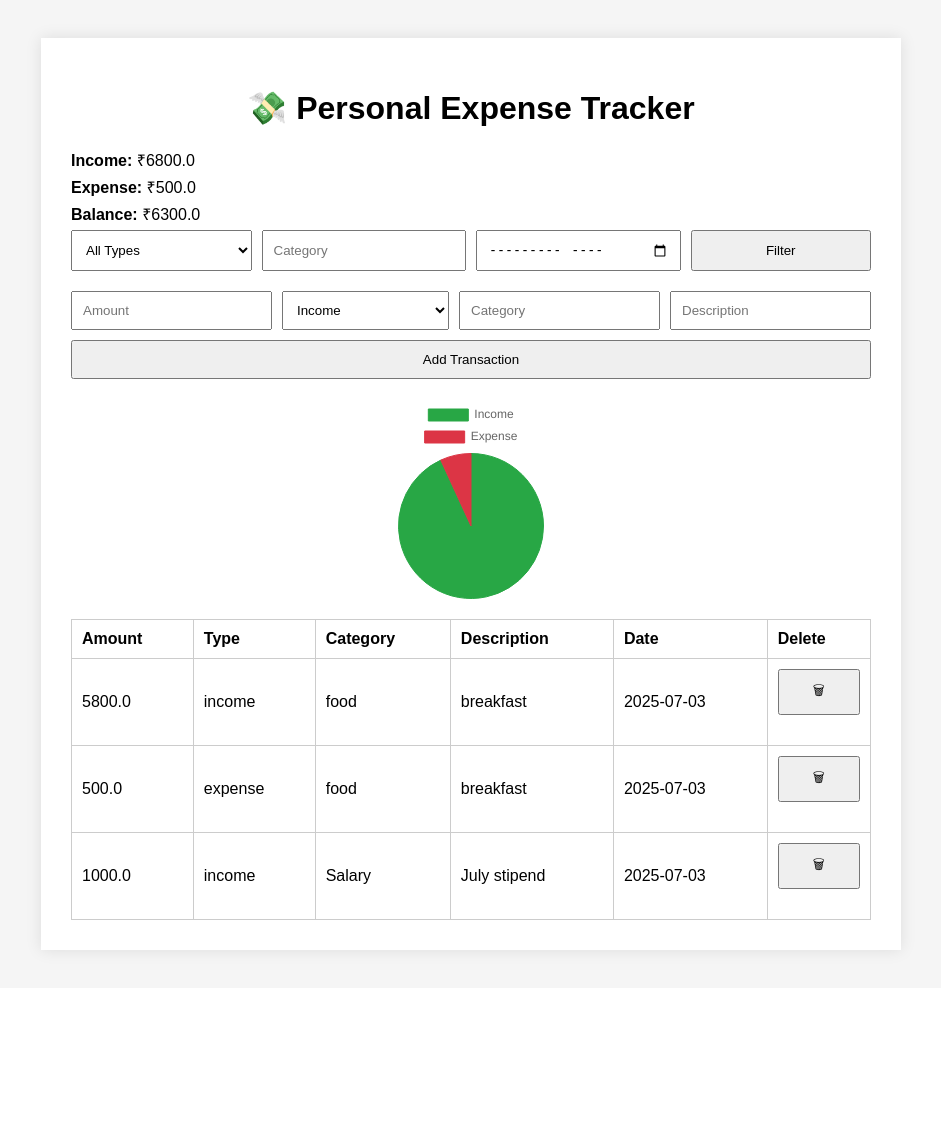
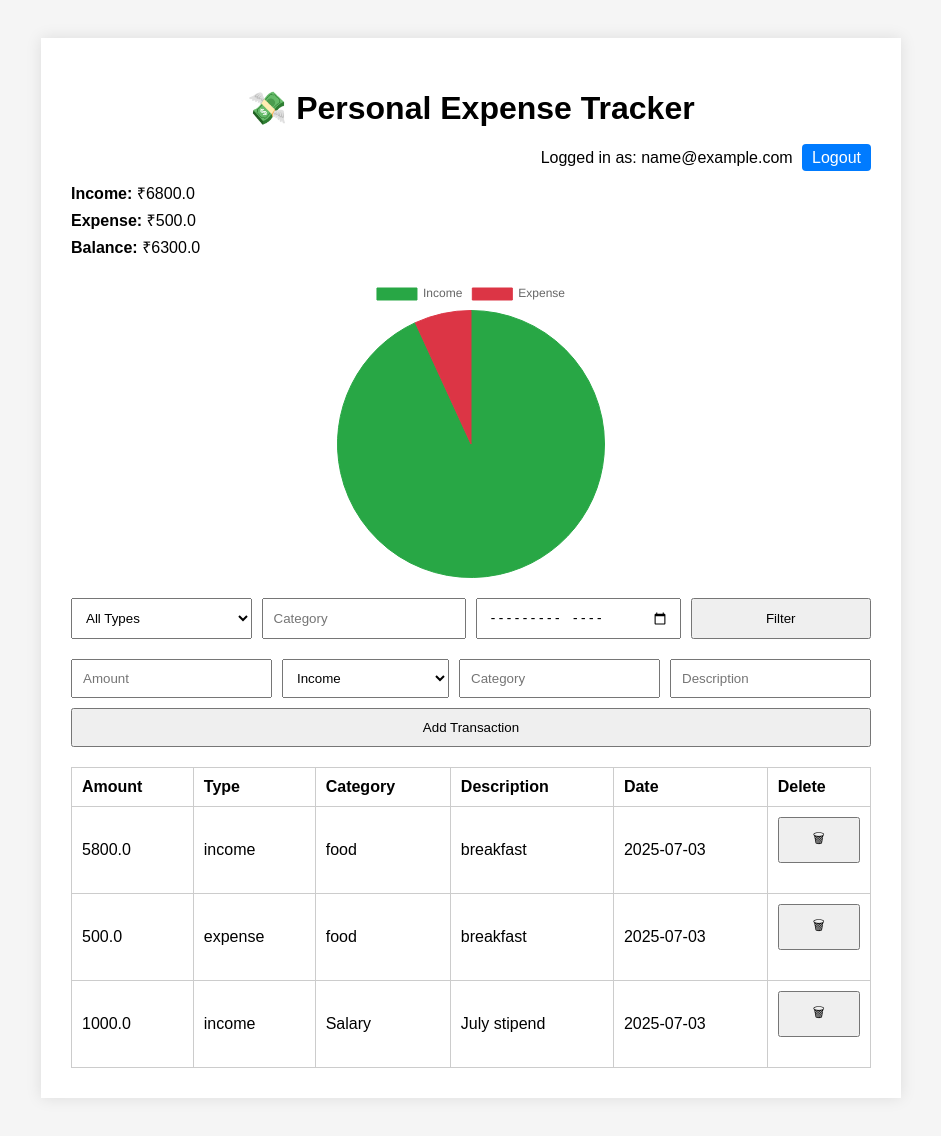
Before and after one commit to Mahesh-git888/Expense_Tracker, a Flask app: page / in a window 1280 px wide. Shown: the whole page, without its empty margins (169-1110 px from the left). Before the commit the page ends 959 px from the top, so only its background shows below. Run offline with Flask 3, Linux system fonts and the light colour scheme; the visitor is signed in with stand-in values (Sample User, id 1); data comes from the database, SQL or seed files in the repository.

Commit message:
Update index.html

```diff
--- a/Templates/index.html
+++ b/Templates/index.html
@@ -3,16 +3,50 @@
 <head>
     <title>Expense Tracker</title>
     <link rel="stylesheet" href="{{ url_for('static', filename='style.css') }}">
+    <style>
+        #balanceChart {
+            width: 300px !important;
+            height: 300px !important;
+            margin: 20px auto;
+            display: block;
+        }
+        .auth-buttons {
+            text-align: right;
+            margin-bottom: 15px;
+        }
+        .auth-buttons a {
+            padding: 5px 10px;
+            text-decoration: none;
+            border-radius: 4px;
+            background-color: #007bff;
+            color: white;
+            margin-left: 5px;
+        }
+    </style>
 </head>
 <body>
     <div class="container">
         <h1>💸 Personal Expense Tracker</h1>
 
+        <!-- Login/Logout -->
+        <div class="auth-buttons">
+            {% if current_user.is_authenticated %}
+                <span>Logged in as: {{ current_user.email }}</span>
+                <a href="{{ url_for('logout') }}">Logout</a>
+            {% else %}
+                <a href="{{ url_for('google.login') }}">Login with Google</a>
+            {% endif %}
+        </div>
+
+        <!-- Balance Summary -->
         <div class="balance">
             <p><strong>Income:</strong> ₹{{ income }}</p>
             <p><strong>Expense:</strong> ₹{{ expense }}</p>
             <p><strong>Balance:</strong> ₹{{ balance }}</p>
         </div>
+
+        <!-- Pie Chart -->
+        <canvas id="balanceChart"></canvas>
 
         <!-- Filter Form -->
         <form method="GET" class="form">
@@ -27,7 +61,7 @@
             <button type="submit">Filter</button>
         </form>
 
-        <!-- Transaction Form -->
+        <!-- Add Transaction Form -->
         <form action="/add" method="POST" class="form">
             <input type="number" step="0.01" name="amount" placeholder="Amount" required>
             <select name="type" required>
@@ -38,9 +72,6 @@
             <input type="text" name="description" placeholder="Description">
             <button type="submit">Add Transaction</button>
         </form>
-
-        <!-- Pie Chart --><canvas id="balanceChart"></canvas>
-
 
         <!-- Transaction Table -->
         <table>
@@ -73,7 +104,7 @@
         </table>
     </div>
 
-    <!-- Chart.js Pie Chart Script -->
+    <!-- Chart.js Pie Chart -->
     <script src="https://cdn.jsdelivr.net/npm/chart.js"></script>
     <script>
         const ctx = document.getElementById('balanceChart').getContext('2d');
```
